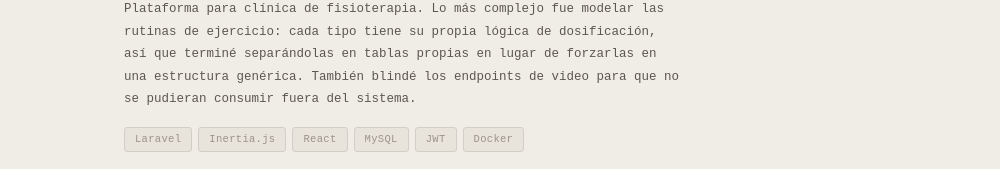
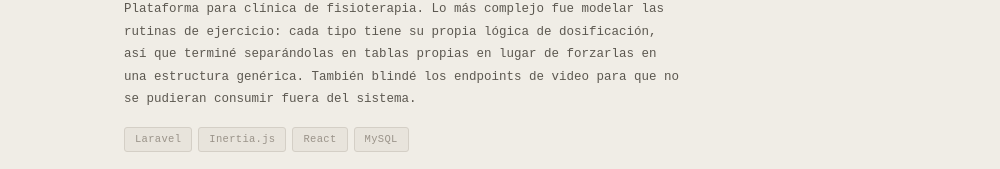
Before and after one commit to EmilioJasso19/portafolio, a plain HTML site: page index.html in a window 1280 px wide. Shown: the part 980-1149 px from the top of the page, without its empty margins (138-1138 px from the left). Drawn offline with Linux system fonts and the light colour scheme; a web font is replaced by a local one.

Commit message:
remove unused tech tags from proyectos section

```diff
--- a/index.html
+++ b/index.html
@@ -591,8 +591,6 @@
             <span class="tag">Inertia.js</span>
             <span class="tag">React</span>
             <span class="tag">MySQL</span>
-            <span class="tag">JWT</span>
-            <span class="tag">Docker</span>
           </div>
           <div class="proj-img-wrap">
             <img src="img-rotomfit.png" alt="RotomFit — pantalla de inicio" loading="lazy" />
```
